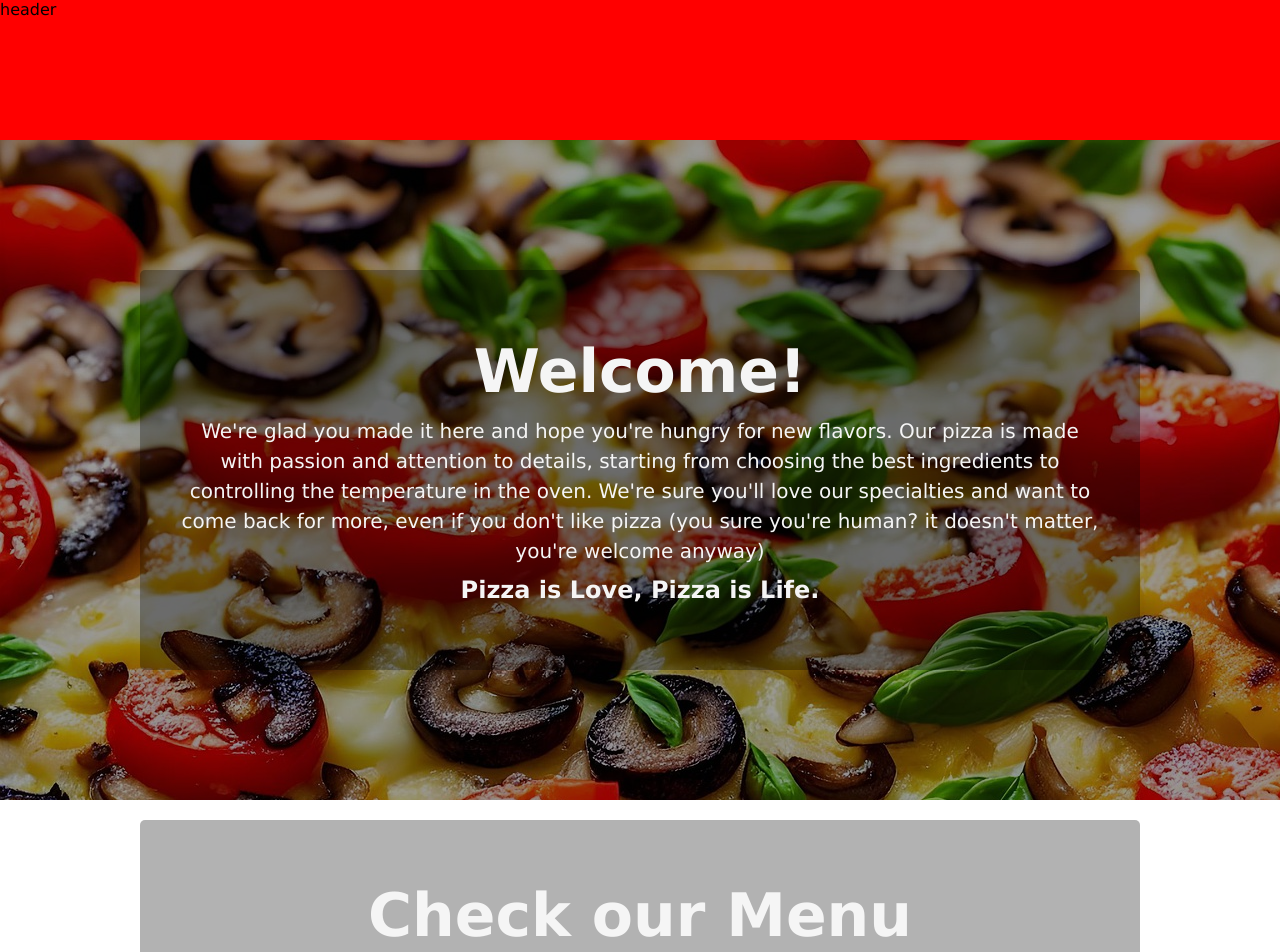
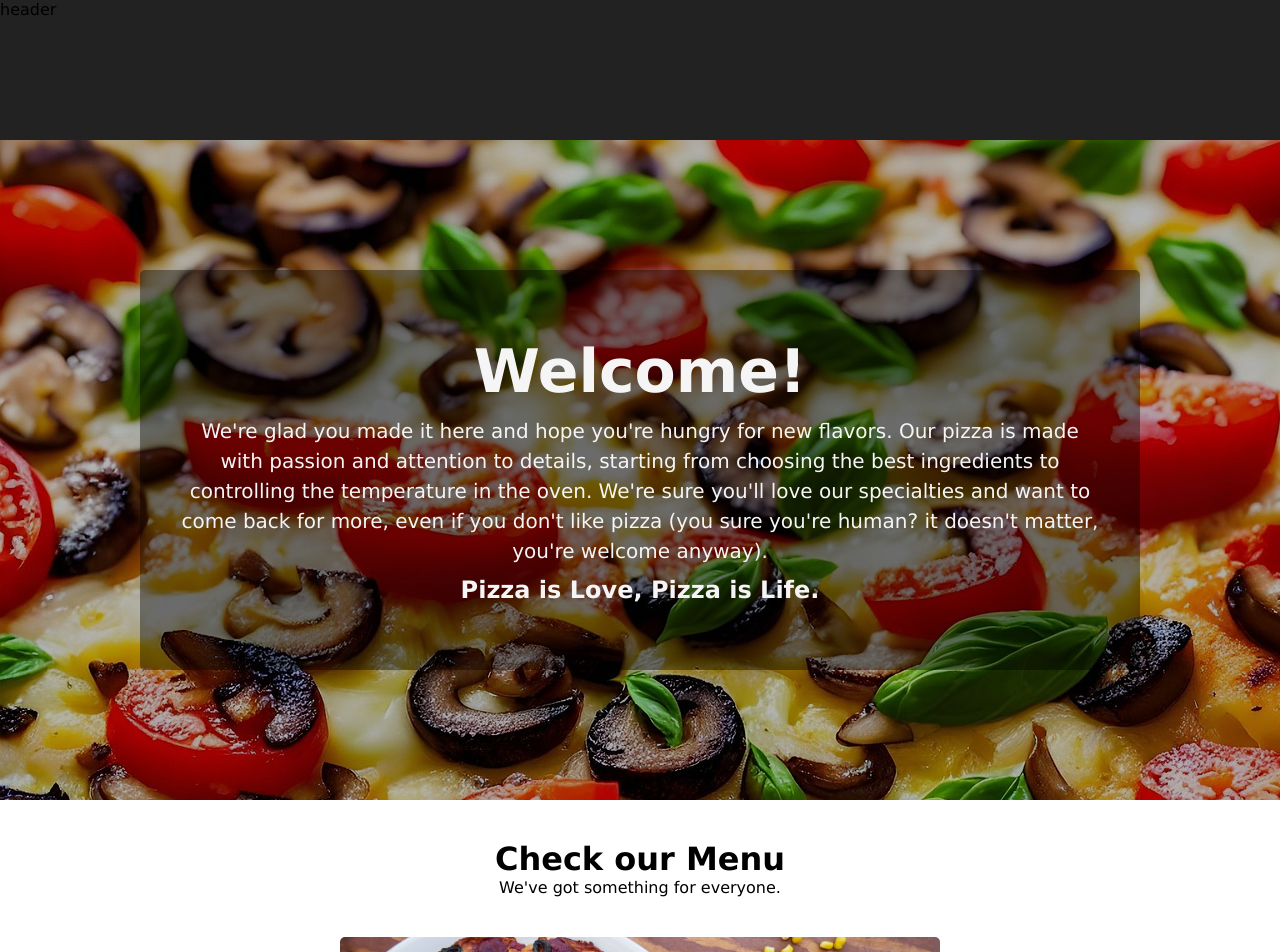
Before and after one commit to michudud/Pizza-System, a React (Vite) app: page / in a window 1280 px wide. Shown: the top 952 px of the page. Built offline with nearby package versions, Linux system fonts and the light colour scheme.

Commit message:
quick update

```diff
--- a/src/components/Header/Header.style.css
+++ b/src/components/Header/Header.style.css
@@ -1,5 +1,5 @@
 .Header {
   width: 100%;
   height: 140px;
-  background-color: red;
+  background-color: rgb(34, 34, 34);
 }
--- a/src/pages/HomePage/HomePage.jsx
+++ b/src/pages/HomePage/HomePage.jsx
@@ -12,7 +12,6 @@ const HomePage = () => {
         <WelcomeSection />
         <MenuSection />
         <div>about</div>
-        <div>check menu</div>
         <div>special offer</div>
       </div>
       <Footer />
--- a/src/pages/HomePage/HomePage.style.css
+++ b/src/pages/HomePage/HomePage.style.css
@@ -5,4 +5,7 @@
 }
 
 .PageContent {
+  display: flex;
+  flex-direction: column;
+  align-items: center;
 }
--- a/src/pages/HomePage/WelcomeSection/WelcomeSection.jsx
+++ b/src/pages/HomePage/WelcomeSection/WelcomeSection.jsx
@@ -12,7 +12,7 @@ const WelcomeSection = () => {
             from choosing the best ingredients to controlling the temperature in
             the oven. We're sure you'll love our specialties and want to come
             back for more, even if you don't like pizza (you sure you're human?
-            it doesn't matter, you're welcome anyway)
+            it doesn't matter, you're welcome anyway).
           </p>
           <h2>Pizza is Love, Pizza is Life.</h2>
         </div>
--- a/src/pages/HomePage/WelcomeSection/WelcomeSection.style.css
+++ b/src/pages/HomePage/WelcomeSection/WelcomeSection.style.css
@@ -1,21 +1,22 @@
 .WelcomeSection {
-  display: flex;
-  justify-content: center;
-  align-items: center;
-  min-height: calc(100vh - 140px);
-  background-image: url(./../../../assets/images/HomePage_WelcomeSection_bg.jpg);
-}
-
-.bg_tint {
   display: flex;
   justify-content: center;
   align-items: center;
   width: 100%;
   min-height: calc(100vh - 140px);
-  background-color: rgba(0, 0, 0, 0.4);
+  background-image: url(./../../../assets/images/HomePage_WelcomeSection_bg.jpg);
 }
 
-.content {
+.WelcomeSection .bg_tint {
+  display: flex;
+  justify-content: center;
+  align-items: center;
+  width: 100%;
+  min-height: calc(100vh - 140px);
+  background-color: rgba(0, 0, 0, 0.3);
+}
+
+.WelcomeSection .content {
   display: flex;
   flex-direction: column;
   align-items: center;
@@ -23,17 +24,17 @@
   width: 1000px;
   min-height: 400px;
   padding: 40px;
-  background-color: rgba(2, 2, 2, 0.3);
+  background-color: rgba(2, 2, 2, 0.4);
   border-radius: 5px;
   color: whitesmoke;
   text-align: center;
 }
 
-h1 {
+.WelcomeSection h1 {
   font-size: 60px;
 }
 
-p {
+.WelcomeSection p {
   margin: 10px 0;
   font-size: 20px;
   line-height: 30px;
```
